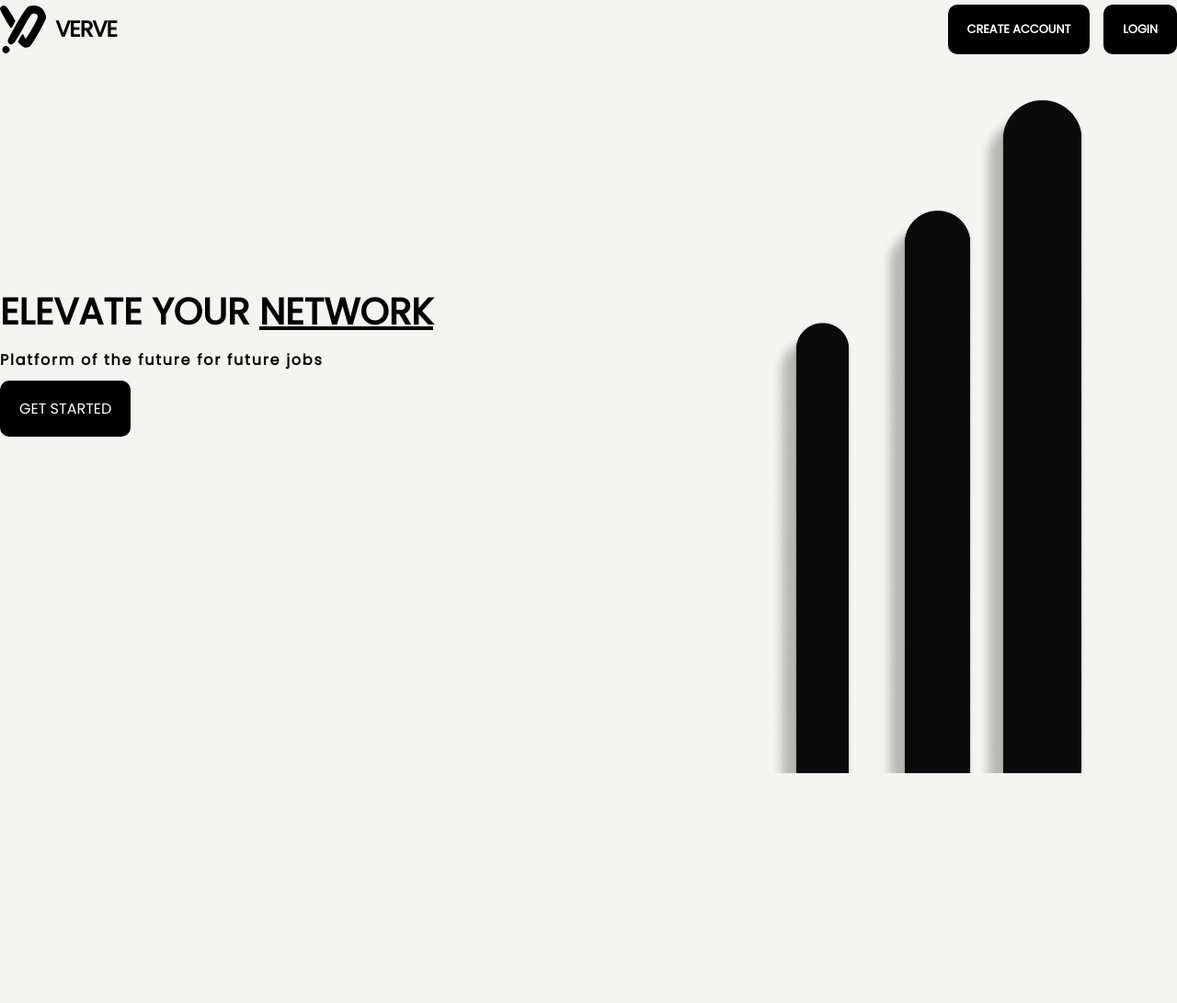
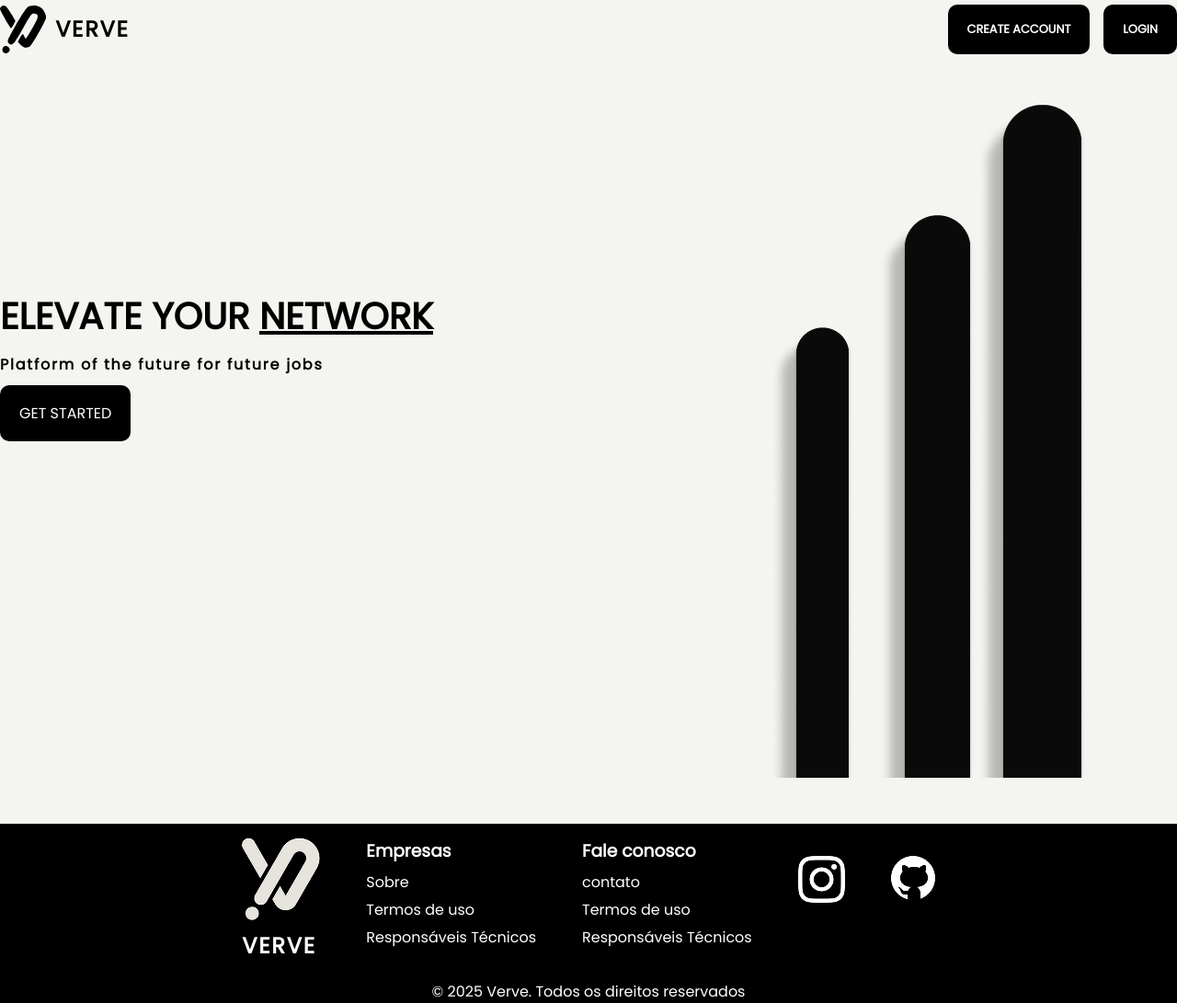
Before and after one commit to Verve-Network/gs-front, a plain HTML site: page index.html in a window 1280 px wide. Shown: the whole page at 92% size. Before the commit the page ends 841 px from the top, so only its background shows below. Drawn offline with Linux system fonts and the light colour scheme.

Commit message:
feat: footer

```diff
--- a/index.html
+++ b/index.html
@@ -28,7 +28,7 @@ l-21 -40 28 -30 c29 -31 58 -37 90 -20 25 13 170 269 170 299 0 37 -31 91 -61
                     <path d="M30 61 c-25 -47 36 -83 64 -38 8 12 8 22 0 35 -16 25 -51 27 -64 3z" />
                 </g>
             </svg>
-            VERVE
+            <p style="letter-spacing: 0.11rem;">VERVE</p>
         </div>
         <div class="nav-right">
             <a href="#" class="btn">CREATE ACCOUNT</a>
@@ -46,7 +46,44 @@ l-21 -40 28 -30 c29 -31 58 -37 90 -20 25 13 170 269 170 299 0 37 -31 91 -61
                 <img src="/public/imgs/hero-image.png">
             </div>
         </section>
+
     </main>
+    <footer>
+        <div class="footer-width">
+            <div class="footer-div">
+                <div class="logo footer">
+                    <img alt="logo-verve-white" style="color: blue;" src="/public/imgs/logo-white.png"">
+
+                    <p style=" letter-spacing: 0.11rem;">VERVE</p>
+
+                </div>
+                <div class="footer-links">
+                    <h3 style="font-weight: 900;">Empresas</h3>
+                    <a>Sobre</a>
+                    <a>Termos de uso</a>
+                    <a>Responsáveis Técnicos</a>
+                </div>
+                <div class="footer-links">
+                    <h3 style="font-weight: 900;">Fale conosco</h3>
+                    <a>contato</a>
+                    <a>Termos de uso</a>
+                    <a>Responsáveis Técnicos</a>
+                </div>
+                <div class="footer-icons">
+                    <a href="">
+                        <img src="/public/imgs/instagram-icon.png">
+                    </a>
+                    <a href="https://github.com/Verve-Network/gs-front">
+                        <img src="/public/imgs/github-icon.png">
+                    </a>
+
+                </div>
+            </div>
+            <div class="">
+                <p style="text-align: center;">© 2025 Verve. Todos os direitos reservados</p>
+            </div>
+        </div>
+    </footer>
 </body>
 
 </html>
--- a/style.css
+++ b/style.css
@@ -27,10 +27,15 @@ img {
 }
 
 body {
+    background-color: var(--bg);
+
+}
+
+main,
+header {
     max-width: 1440px;
     margin-inline: auto;
     padding-top: 5px;
-    background-color: var(--bg);
 }
 
 .nav-right {
@@ -94,6 +99,54 @@ header {
     padding-right: 100px;
 }
 
-.img-get-started{
+.img-get-started {
     margin-top: 50px;
 }
+
+
+
+footer {
+    background-color: #000;
+    color: var(--white);
+    margin-top: 50px;
+}
+
+.logo.footer {
+    justify-content: left;
+    flex-direction: column;
+    align-items: baseline;
+}
+
+.footer-width {
+    max-width: 1440px;
+    margin-inline: auto;
+    padding-top: 5px;
+}
+
+.footer-div{
+    margin-top: 10px;
+    display: flex;
+    gap: 50px;
+    justify-content: center;
+    padding-bottom: 20px;
+}
+
+.footer-links{
+    display: flex;
+    flex-direction: column;
+}
+
+.footer-links h3{
+    margin-bottom: 2px;
+
+}
+
+.footer-links a{
+    margin-top: 5px;
+
+}
+.footer-icons{
+    margin-top: 20px;
+    display: flex;
+    gap: 50px;
+}
```
Also changed, not shown: public/imgs/github-icon.png (added), public/imgs/instagram-icon.png (added), public/imgs/logo-white.png (added).
